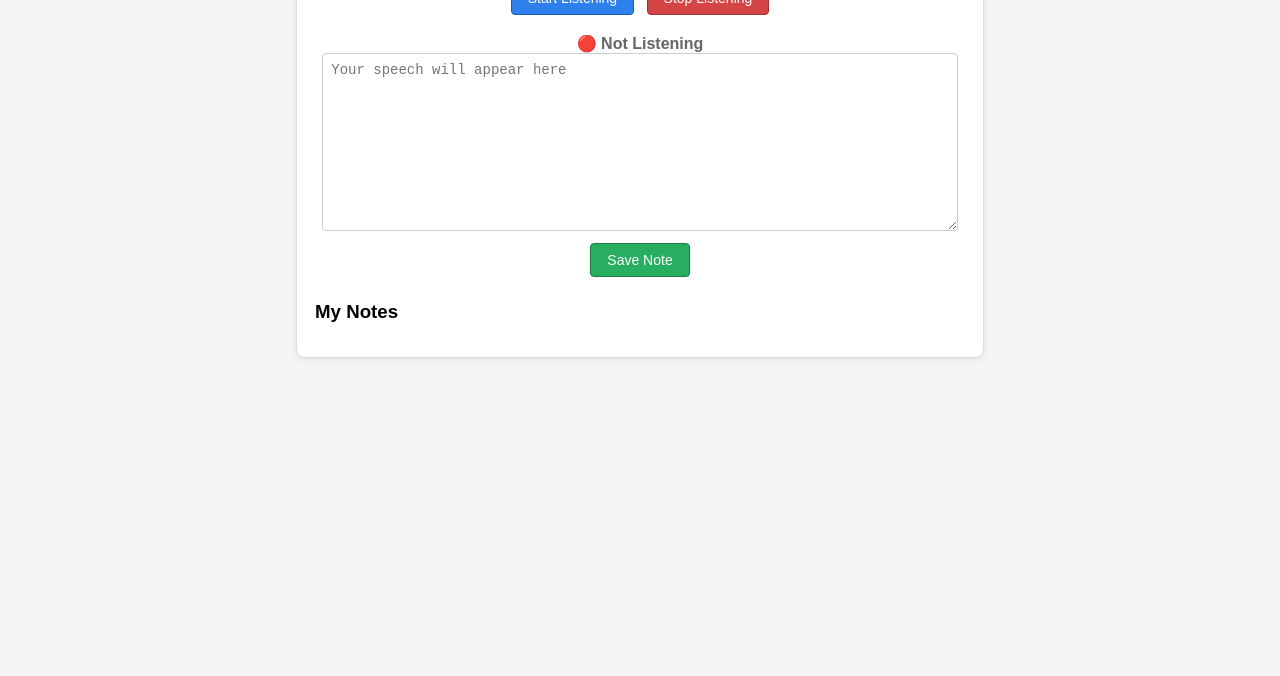
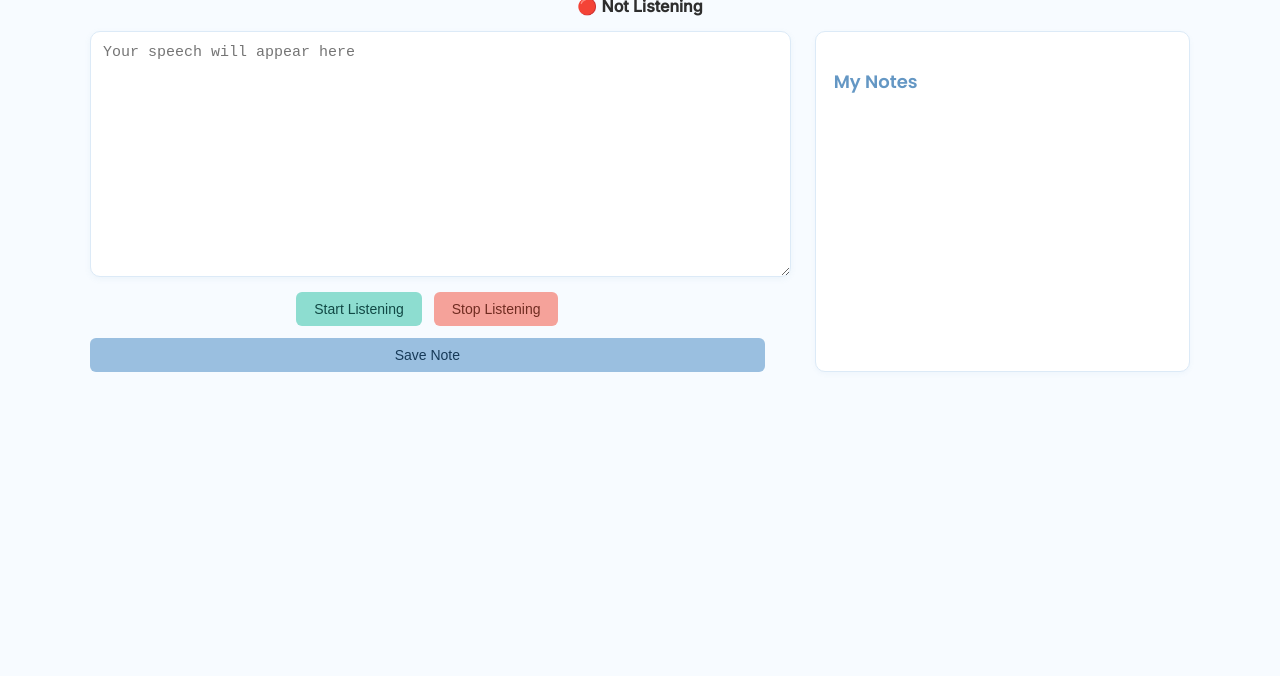
Before and after one commit to AdityaNayak12/Speech-to-Text, a plain HTML site: page index.html in a window 1280 px wide. Shown: the part 124-800 px from the top of the page. Drawn offline with Linux system fonts and the light colour scheme.

Commit message:
Changed UI and Added LocalStorage

```diff
--- a/index.html
+++ b/index.html
@@ -1,38 +1,35 @@
 <!DOCTYPE html>
 <html lang="en">
-
 <head>
     <meta charset="UTF-8">
     <meta name="viewport" content="width=device-width, initial-scale=1.0">
-    <title>Talkitive</title>
+    <title>Speech to Text Pad</title>
+
     <link rel="stylesheet" href="style.css">
 </head>
-
 <body>
     <div class="container">
         <h1>Speech to Text Pad</h1>
-
-        <div class="controls">
-            <button id="start-btn">Start Listening</button>
-            <button id="stop-btn">Stop Listening</button>
-        </div>
-        <div id="status-text" style="margin-top:10px; font-weight: bold; color: #666;">
+        <div id="status-text" class="status-text">
             🔴 Not Listening
         </div>
+        <div class="app-wrapper">
+            <div class="text-box-area">
+                <textarea id="text-area" placeholder="Your speech will appear here"></textarea>
 
+                <div class="controls">
+                    <button id="start-btn">Start Listening</button>
+                    <button id="stop-btn">Stop Listening</button>
+                </div>
 
-        <textarea id="text-area" placeholder="Your speech will appear here"></textarea>
-
-        <button id="save-btn">Save Note</button>
-
-        <div id="saved-notes">
-            <h3>My Notes</h3>
-            <ul id="notes-list">
-            </ul>
+                <button id="save-btn">Save Note</button>
+            </div>
+            <div id="saved-notes">
+                <h3>My Notes</h3>
+                <ul id="notes-list"></ul>
+            </div>
         </div>
     </div>
-
     <script src="script.js"></script>
 </body>
-
 </html>
--- a/script.js
+++ b/script.js
@@ -11,6 +11,21 @@ let recognition = new SpeechRecognition();
 recognition.continuous = true;
 recognition.interimResults = false;
 recognition.lang = "en-IN";
+
+let savedNotes = [];
+
+function loadNotes(){
+    const notesFromStorage = localStorage.getItem("notes");
+    if(notesFromStorage){
+        savedNotes = JSON.parse(notesFromStorage);
+        savedNotes.forEach(note => {
+            const li = document.createElement("li");
+            li.textContent = note;
+            noteList.appendChild(li);
+        });
+    }
+}
+loadNotes();
 
 recognition.onresult = (e) => {
     console.log("SPEECH RESULT:", e.results);
@@ -43,9 +58,14 @@ stopBtn.addEventListener("click", () => {
 
 saveBtn.addEventListener("click", () => {
     const note = textArea.value.trim();
-    if (!note) return alert("Write or speak something before saving.");
+    if (!note){
+        alert("Write or speak something before saving.");
+        return;
+    }
     const li = document.createElement("li");
     li.textContent = note;
     noteList.appendChild(li);
+    savedNotes.push(note);
+    localStorage.setItem("notes", JSON.stringify(savedNotes));
     textArea.value = "";
 });
--- a/style.css
+++ b/style.css
@@ -1,96 +1,122 @@
+@import url('https://fonts.googleapis.com/css2?family=Poppins:wght@400;600&family=Inter:wght@300;400;500&display=swap');
+
 body {
-    font-family: Arial, sans-serif;
-    background-color: #f5f5f5;
-    text-align: center;
+    margin: 0;
+    padding: 0;
+    font-family: "Inter", sans-serif;
+    background-color: #F7FBFF;
+    color: #2E2E2E;
+}
+
+.container {
+    max-width: 1100px;
+    margin: 30px auto;
     padding: 15px;
 }
 
-.container {
-    background-color: #ffffff;
-    max-width: 650px;
-    margin: 0 auto;
-    padding: 18px;
-    border-radius: 8px;
-    border: 1px solid #ddd;
-    /* simplified shadow */
-    box-shadow: 0 2px 6px rgba(0, 0, 0, 0.08);
+h1 {
+    font-family: "Poppins", sans-serif;
+    text-align: center;
+    font-size: 30px;
+    margin-bottom: 10px;
+    color: #6497C4;
 }
 
-h1 {
+
+#status-text {
+    text-align: center;
+    font-weight: 600;
+    margin-bottom: 15px;
+}
+
+
+.app-wrapper {
+    display: flex;
+    gap: 50px;
+    margin-top: 10px;
+}
+
+.text-box-area {
+    flex: 2;
+    display: flex;
+    flex-direction: column;
+}
+
+textarea {
+    width: 100%;
+    height: 220px;
+    background-color: #FFFFFF;
+    border: 1px solid #DCEAF7;
+    border-radius: 10px;
+    padding: 12px;
+    font-size: 15px;
     color: #333;
-    font-size: 24px;
-    margin-bottom: 10px;
+    resize: vertical;
+    box-shadow: 0 2px 6px rgba(100, 151, 196, 0.08);
 }
 
 .controls {
-    margin: 15px 0;
+    display: flex;
+    justify-content: center;
+    gap: 12px;
+    margin-top: 15px;
 }
 
 button {
-    padding: 8px 16px;
+    padding: 9px 18px;
+    border: none;
+    border-radius: 6px;
+    cursor: pointer;
     font-size: 14px;
-    cursor: pointer;
-    background-color: #2f80ed;
+    font-weight: 500;
+    transition: 0.2s ease;
     color: white;
-    border: 1px solid #1c5db3;
-    border-radius: 4px;
-    margin: 4px;
 }
 
-/* subtle hover instead of very strong one */
-button:hover {
-    background-color: #2566c0;
+
+#start-btn {
+    background-color: #8DDDD0;
+    color: #114945;
 }
+#start-btn:hover { background-color: #77c7bb; }
 
 #stop-btn {
-    background-color: #d64545;
-    border-color: #a53030;
+    background-color: #F5A29A;
+    color: #702C21;
 }
-
-#stop-btn:hover {
-    background-color: #b03737;
-}
+#stop-btn:hover { background-color: #dd8d85; }
 
 #save-btn {
-    background-color: #27ae60;
-    border-color: #1e7a45;
-    margin-top: 8px;
+    background-color: #9ABFE0;
+    width: 100%;
+    margin-top: 12px;
+    color: #173A58;
 }
-
-#save-btn:hover {
-    background-color: #208a4d;
-}
-
-textarea {
-    width: 95%;
-    height: 160px;
-    padding: 8px;
-    border: 1px solid #ccc;
-    border-radius: 4px;
-    resize: vertical;
-    font-size: 14px;
-    text-align: left;
-}
+#save-btn:hover { background-color: #86a8c8; }
 
 #saved-notes {
-    margin-top: 20px;
-    text-align: left;
+    flex: 1;
+    background-color: #FFFFFF;
+    padding: 18px;
+    border-radius: 10px;
+    min-height: 270px;
+    border: 1px solid #DCEAF7;
+    box-shadow: 0 2px 5px rgba(100, 151, 196, 0.06);
 }
 
 #saved-notes h3 {
-    margin-bottom: 8px;
-}
-
-#notes-list {
-    list-style-type: disc;
-    padding-left: 18px;
+    font-family: "Poppins", sans-serif;
+    margin-bottom: 12px;
+    font-size: 18px;
+    color: #6497C4;
 }
 
 #notes-list li {
-    background-color: #f3f4f6;
-    margin-bottom: 6px;
-    padding: 8px;
+    background-color: #F4FAFF;
+    padding: 10px;
+    margin-bottom: 8px;
+    border-left: 4px solid #9ABFE0;
     border-radius: 4px;
-    border-left: 4px solid #2f80ed;
     font-size: 14px;
+    list-style: none;
 }
```
